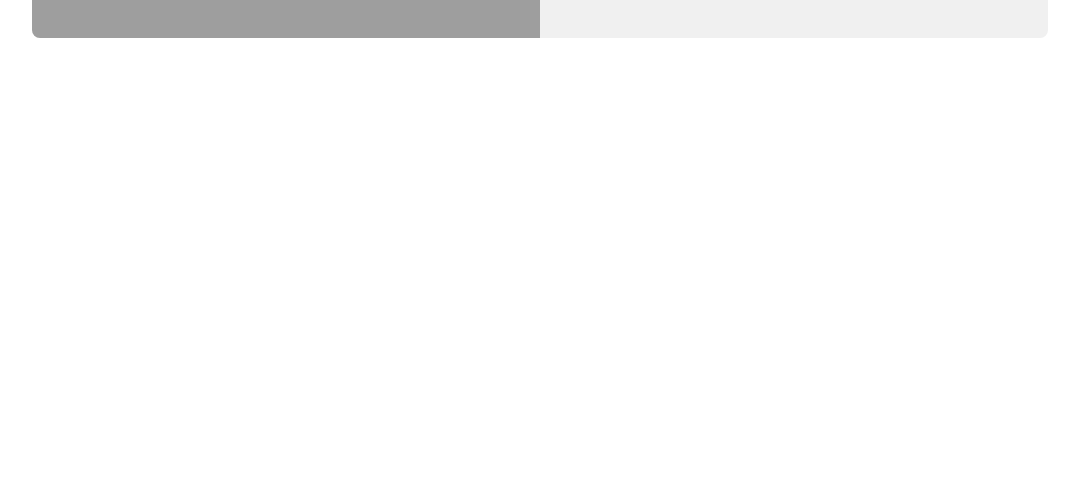
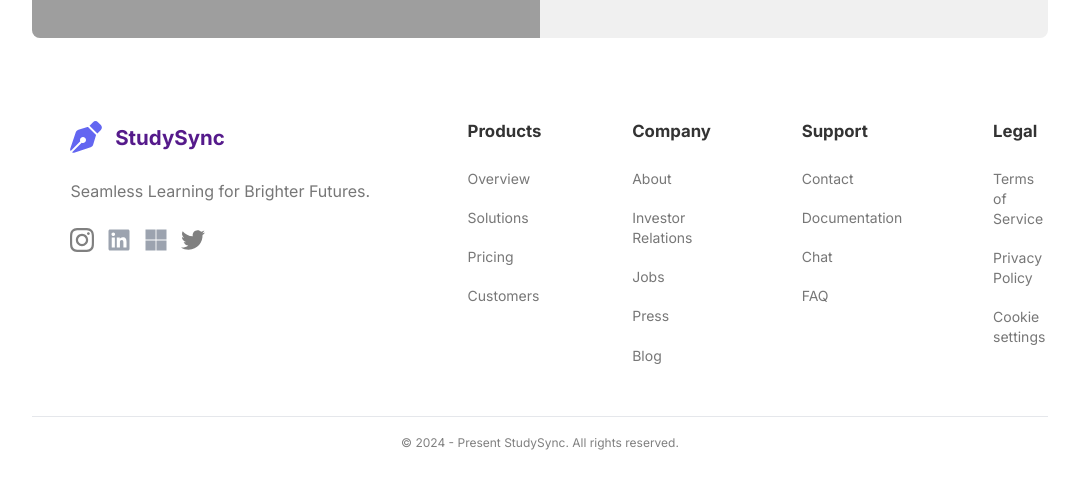
Before and after one commit to priyanshuanand166/StudySync, a plain HTML site: page index.html in a window 1280 px wide. Shown: the part 2469-2948 px from the top of the page, without its empty margins (100-1179 px from the left). Before the commit the page ends 2539 px from the top, so only its background shows below. Drawn offline with Linux system fonts and the light colour scheme; grey boxes are pictures that could not be loaded.

Commit message:
Footer Section Added

```diff
--- a/index.html
+++ b/index.html
@@ -234,32 +234,127 @@
         </div>
         <div class="news-right">
           <div class="news-info">
-            <h2 class="news-title">
-               Get the latest updates
-            </h2>
-            <p class="news-desc">
-              Sign up for our newsletter
-            </p>
+            <h2 class="news-title">Get the latest updates</h2>
+            <p class="news-desc">Sign up for our newsletter</p>
           </div>
           <form class="news-form">
             <input type="text" class="news-email" placeholder="Email" />
-            <button class="news-send-button">
-              Send
-            </button>
+            <button class="news-send-button">Send</button>
           </form>
 
           <div class="privacy-policy">
             By signing up to our newsletter you agree to our
-            <a href="" class="news-link">
-              Terms of Sevice
-            </a>
+            <a href="" class="news-link"> Terms of Sevice </a>
             and
-            <a href="" class="news-link">
-              Privacy policy
-            </a>
+            <a href="" class="news-link"> Privacy policy </a>
           </div>
         </div>
       </div>
     </div>
+
+    <div class="footer-container">
+      <footer class="footer">
+        <div class="footer-top">
+
+          <div class="comp-logo">
+            <a href="" class="logo-link">
+              <img src="./images/StudySyn.svg" alt="" class="logo-svg" />
+              StudySync
+            </a>
+          </div>
+          <p class="filler-text">Seamless Learning for Brighter Futures.</p>
+          <div class="social">
+            <a href="" class="social-link">
+                <img src="./images/instagram.svg" alt="" class="social-icon" />
+            </a>
+            <a href="" class="social-link">
+                <img src="./images/linkedin.svg" alt="" class="social-icon" />
+            </a>
+            <a href="" class="social-link">
+                <img src="./images/Microsoft.svg" alt="" class="social-icon" />
+            </a>
+            <a href="" class="social-link">
+                <img src="./images/twitter.svg" alt="" class="social-icon" />
+            </a>
+          </div>
+        </div>
+        <div class="footer-grid">
+          <div class="footer-grid-column">
+            <div class="footer-grid-heading">Products</div>
+            <ul class="footer-links-list">
+              <li>
+                <a href="#overview" class="footer-link">Overview</a>
+              </li>
+              <li>
+                <a href="#solutions" class="footer-link">Solutions</a>
+              </li>
+              <li>
+                <a href="#pricing" class="footer-link">Pricing</a>
+              </li>
+              <li>
+                <a href="#customers" class="footer-link">Customers</a>
+              </li>
+            </ul>
+          </div>
+          <div class="footer-grid-column">
+            <div class="footer-grid-heading">Company</div>
+            <ul class="footer-links-list">
+              <li>
+                <a href="#about" class="footer-link">About</a>
+              </li>
+              <li>
+                <a href="#investorrelations" class="footer-link">Investor Relations</a>
+              </li>
+              <li>
+                <a href="#jobs" class="footer-link">Jobs</a>
+              </li>
+              <li>
+                <a href="#press" class="footer-link">Press</a>
+              </li>
+              <li>
+                <a href="#blog" class="footer-link">Blog</a>
+              </li>
+            </ul>
+          </div>
+
+          <div class="footer-grid-column">
+            <div class="footer-grid-heading">Support</div>
+            <ul class="footer-links-list">
+              <li>
+                <a href="#contact" class="footer-link">Contact</a>
+              </li>
+              <li>
+                <a href="#documentation" class="footer-link">Documentation</a>
+              </li>
+              <li>
+                <a href="#Chat" class="footer-link">Chat</a>
+              </li>
+              <li>
+                <a href="#faq" class="footer-link">FAQ</a>
+              </li>
+            </ul>
+          </div>
+
+          <div class="footer-grid-column">
+            <div class="footer-grid-heading">Legal</div>
+            <ul class="footer-links-list">
+              <li>
+                <a href="#termsofservice" class="footer-link">Terms of Service</a>
+              </li>
+              <li>
+                <a href="#privacypolicy" class="footer-link">Privacy Policy</a>
+              </li>
+              <li>
+                <a href="#cookiesettings" class="footer-link">Cookie settings</a>
+              </li>
+            </ul>
+          </div>
+        </div>
+      </footer>
+      <div class="footer-copyright">
+        &copy; 2024 - Present StudySync. All rights reserved.
+      </div>
+    </div>
+
   </body>
 </html>
--- a/styles.css
+++ b/styles.css
@@ -628,3 +628,146 @@ body {
     font-size: 1.5rem;
   }
 }
+
+.footer-container
+{
+  background-color: var(--background-color);
+  margin: 0 auto;
+  padding: 0 2rem;
+  display: flex;
+  flex-direction: column;
+  max-width: 1080px;
+}
+
+.footer
+{
+  max-width: 1080px;
+  padding: 1.2rem 2.4rem;
+  text-align: left;
+  display: flex;
+  justify-content: space-between;
+  padding-right: 2rem;
+}
+
+.footer-top
+{
+  width: 34%;
+  display: flex;
+  flex-direction: column;
+  gap: 1.65rem;
+}
+
+.logo-svg
+{
+  width: 2rem;
+  height: 6rem;
+}
+
+.comp-logo
+{
+  display: flex;
+  justify-content: flex-start;
+  margin-bottom: -1.9rem;
+}
+
+.logo-link
+{
+  display: flex;
+  justify-content: center;
+  align-items: center;
+  gap: 0.8rem;
+  font-size: 1.28rem;
+  font-weight: bold;
+}
+
+.social-icon
+{
+  width: 1.5rem;
+  height: 1.5rem;
+}
+
+.filler-text
+{
+  font-size: 1rem;
+  color: #777;
+}
+
+.social
+{
+  display: flex;
+  gap: 0.8rem;
+}
+
+.footer-grid
+{
+  display: grid;
+  grid-template-columns: repeat(4, 1fr);
+  width: 58%;
+  grid-gap: 5.67rem;
+  padding-top: 2rem;
+}
+
+.footer-grid-heading
+{
+  font-size: 1.05rem;
+  font-weight: bold;
+  color: var(--text-color);
+  margin-bottom: 1.65rem;
+}
+
+ul
+{
+  list-style-type: none;
+}
+
+.footer-link
+{
+  color: #777;
+  font-size: 0.875rem;
+}
+
+.footer-links-list
+{
+  display: flex;
+  flex-direction: column;
+  gap: 1.2rem;
+}
+
+.footer-copyright
+{
+  color: var(--gray);
+  font-size: 0.75rem;
+  padding-bottom: 2rem;
+  margin-top: 2rem;
+  padding-top: 1.15rem;
+  border-top: 1px solid #E5E7EB;
+}
+
+@media screen and (max-width:1080px) {
+  .footer
+  {
+    flex-direction: column;
+    align-items: center;
+  }
+  .footer-top
+  {
+    padding-left: 10rem;
+  }
+  .footer-grid
+  {
+    align-self: center;
+    justify-content: space-evenly;
+  }
+}
+
+@media screen and (max-width: 850px){
+  .footer-grid
+  {
+    grid-template-columns: repeat(2, 1fr);
+  }
+
+  .footer-top
+  {
+    padding-left: 1rem;
+  }
+}
```
